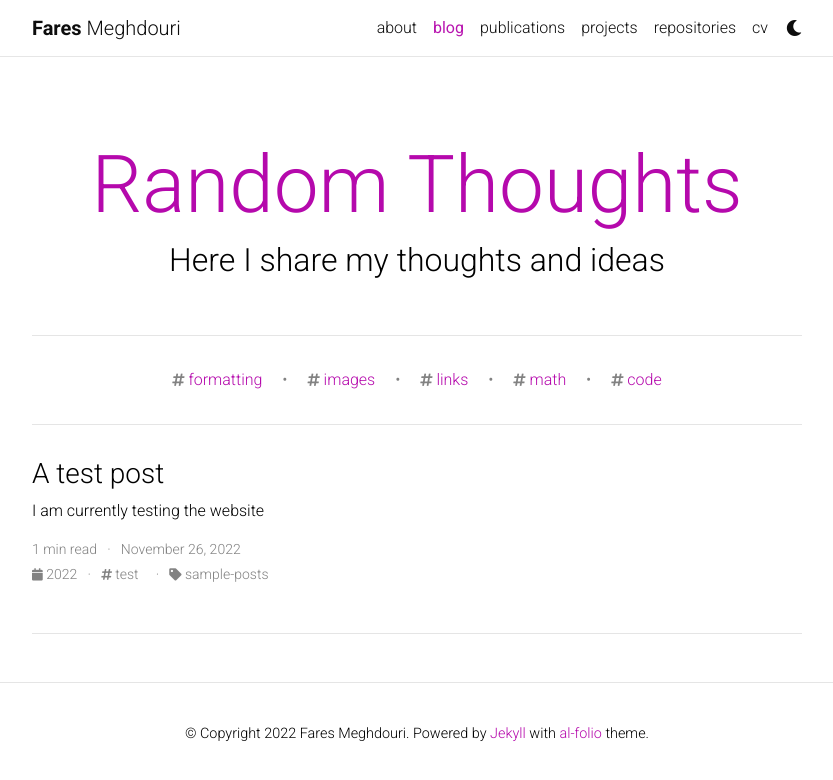
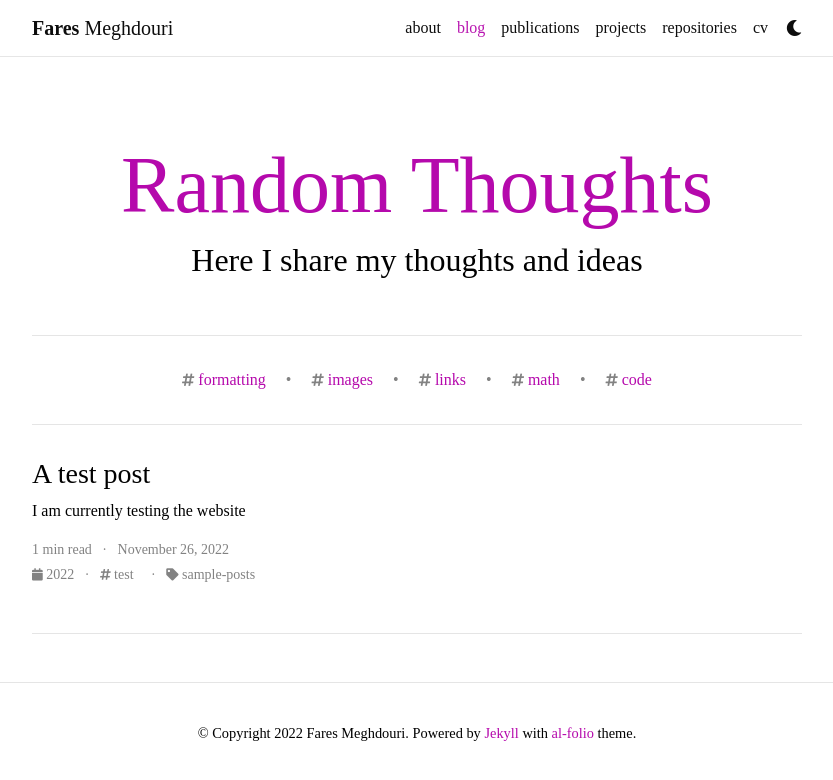
Before and after one commit to fm94/fm94.github.io, a Jekyll site: the page built from blog/index.html, in a window 1280 px wide. Shown: the top 780 px of the page, without its empty margins (223-1056 px from the left). Built offline with Jekyll 4.4.1, drawn with Linux system fonts in a browser that asks for light colours; the list of posts is cut into pages by our own code; comment, search, counter and statistics services are not loaded; a style sheet for code colours, icons or effects is not loaded.

Commit message:
change to ubuntu font

```diff
--- a/_sass/_base.scss
+++ b/_sass/_base.scss
@@ -6,6 +6,7 @@
 
 p, h1, h2, h3, h4, h5, h6, em, div, li, span, strong {
   color: var(--global-text-color);
+  font-family: Ubuntu;
 }
 
 hr {
```
